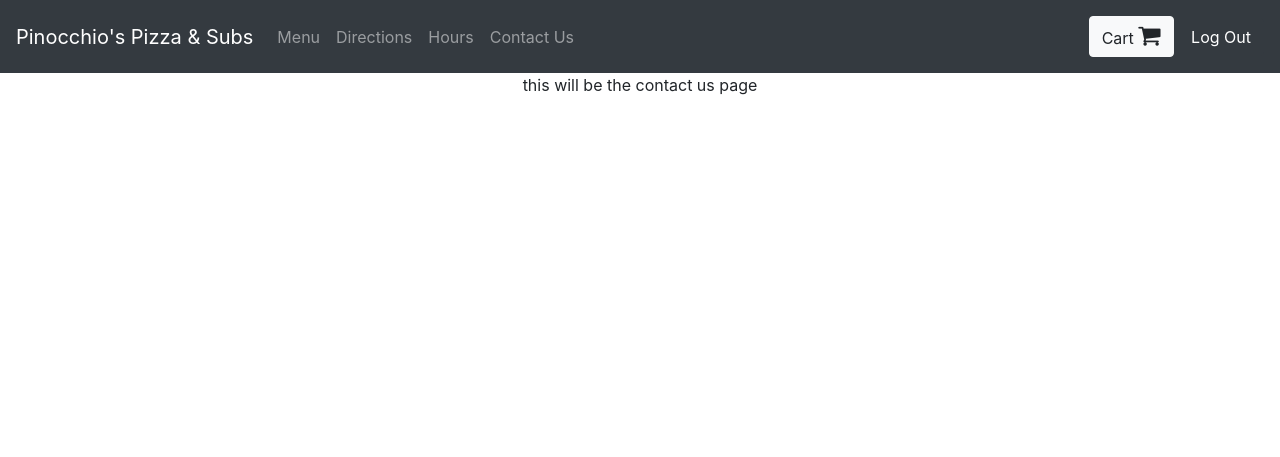
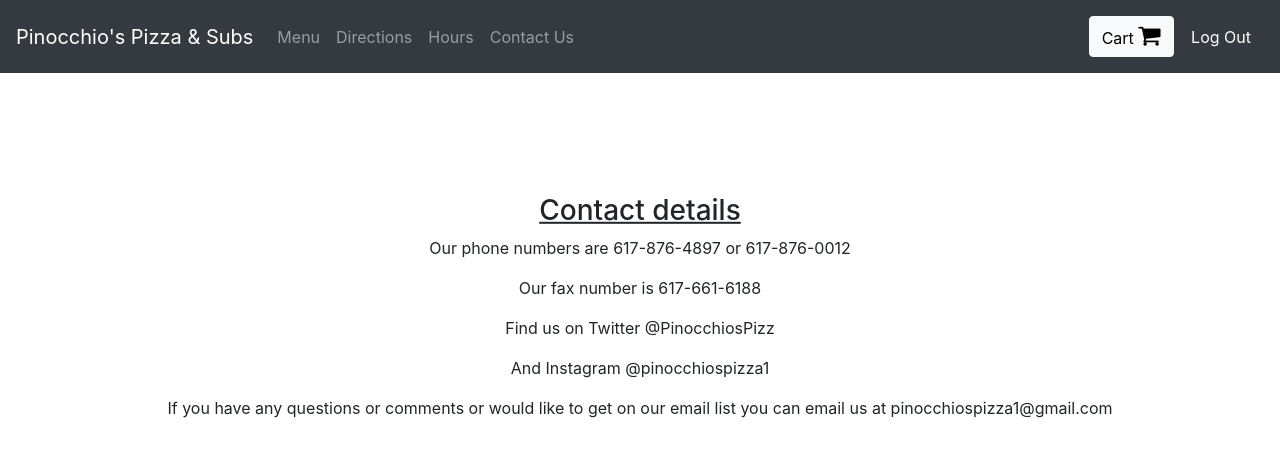
Before and after one commit to faridelaouadi/restaurant_ordering_system, a Django app: page /contact in a window 1280 px wide. Shown: the top 457 px of the page. Run offline with Django 3.2, Linux system fonts and the light colour scheme; a user stored in the database is signed in; some libraries are stand-ins or nearby versions.

Commit message:
edited all the static pages linked from the header and added the google maps api

```diff
--- a/orders/templates/orders/contact.html
+++ b/orders/templates/orders/contact.html
@@ -1,9 +1,24 @@
 {% extends 'orders/header.html' %}
 
 {% block content %}
-    <div class="container-fluid">
+    <div class="container-fluid" style="position: relative;top: 50%;transform: translateY(50%);">
       <div class="row justify-content-center">
-        <p>this will be the contact us page</p>
+        <h3><u>Contact details</u></h3>
+      </div>
+      <div class="row justify-content-center">
+        <p>Our phone numbers are 617-876-4897 or 617-876-0012</p>
+      </div>
+      <div class="row justify-content-center">
+        <p>Our fax number is 617-661-6188</p>
+      </div>
+      <div class="row justify-content-center">
+        <p>Find us on Twitter @PinocchiosPizz</p>
+      </div>
+      <div class="row justify-content-center">
+        <p>And Instagram @pinocchiospizza1</p>
+      </div>
+      <div class="row justify-content-center">
+        <p>If you have any questions or comments or would like to get on our email list you can email us at pinocchiospizza1@gmail.com</p>
       </div>
     </div>
 
--- a/orders/templates/orders/header.html
+++ b/orders/templates/orders/header.html
@@ -36,7 +36,7 @@
           </li>
         </ul>
         <span class="navbar-text">
-          <button type="button" class="btn btn-light">Cart <i class="fa fa-shopping-cart" style="font-size:24px"></i></button>
+          <a href="/cart" class="btn btn-light" style="color:black;">Cart <i class="fa fa-shopping-cart" style="font-size:24px;"></i></a>
 
           <a href="/logout" class="btn btn-dark">Log Out</a>
         </span>
--- a/orders/urls.py
+++ b/orders/urls.py
@@ -17,4 +17,5 @@ urlpatterns = [
     path("directions", views.directions, name="directions"),
     path("hours", views.hours, name="hours"),
     path("contact", views.contact, name="contact"),
+    path("cart", views.cart, name="cart"),
 ]
--- a/orders/views.py
+++ b/orders/views.py
@@ -49,7 +49,6 @@ def register(request):
                   template_name = "orders/register.html",
                   context={"form":UserCreationForm})
 
-
 def pizza(request):
     if request.user.is_authenticated:
         return render(request, "orders/pizza.html", context = {"regular_pizza":RegularPizza.objects.all, "sicillian_pizza":SicilianPizza.objects.all , "toppings":Toppings.objects.all})
@@ -100,3 +99,9 @@ def contact(request):
         return render(request, "orders/contact.html")
     else:
         return redirect("orders:login")
+
+def cart(request):
+    if request.user.is_authenticated:
+        return render(request, "orders/cart.html")
+    else:
+        return redirect("orders:login")
```
Also changed, not shown: orders/templates/orders/directions.html (+13 -2 lines), orders/templates/orders/hours.html (+16 -2 lines), db.sqlite3.
